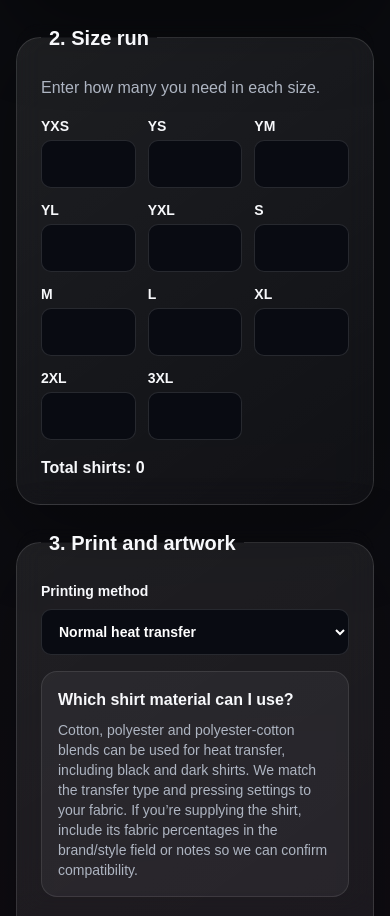
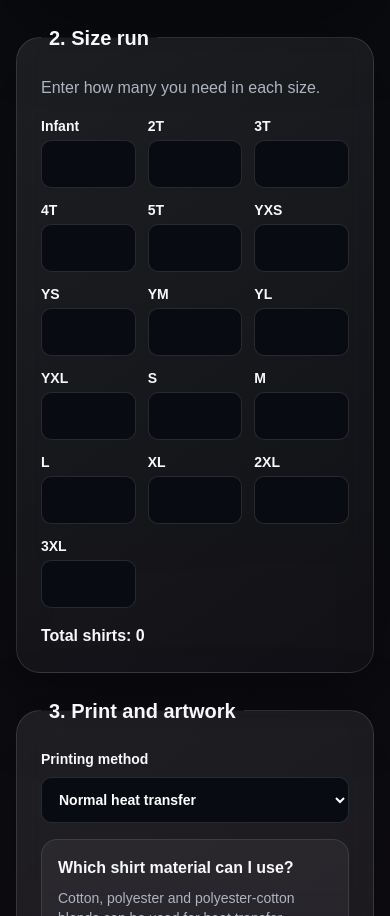
Before and after one commit to LucentPrint/lucent-print, a Next.js app: page /custom-studio in a window 390 px wide. Shown: the part 7537-8453 px from the top of the page. Built offline with nearby package versions, Linux system fonts and the light colour scheme; no server answers.

Commit message:
Add tiered shirt pricing by size

```diff
--- a/app/products/[slug]/page.tsx
+++ b/app/products/[slug]/page.tsx
@@ -54,7 +54,7 @@ export default async function Page({ params }: { params: Promise<{ slug: string
           <p className="eyebrow">{product.collection}</p>
           <h1 className="title my-5">{product.name}</h1>
           <p className="text-3xl font-black">{coming ? "Coming soon" : money(product.price)}</p>
-          {!coming && apparel && <p className="muted mt-3">One-sided shirt prints start at $14.99 and front-and-back shirt prints start at $19.99. 2XL adds $3 and 3XL adds $5. <Link className="text-blue-300 underline" href="/pricing">View price list</Link></p>}
+          {!coming && apparel && <p className="muted mt-3">One-sided shirt prints start at $12.99 for infant, toddler and Youth XS sizes. Youth S–XL is $15.99; adult S–L is $19.99; adult XL is $21.99; 2XL is $22.99; and 3XL is $24.99. Front-and-back printing adds $5. <Link className="text-blue-300 underline" href="/pricing">View price list</Link></p>}
           <p className="muted my-6 text-lg">{product.description}</p>
           <div className="grid grid-cols-2 gap-3">
             <div className="glass rounded-xl p-4"><small className="eyebrow">Material</small><b className="block">{product.material}</b></div>
--- a/lib/custom-pricing.ts
+++ b/lib/custom-pricing.ts
@@ -1,23 +1,9 @@
 import type { Product } from "./types";
 
-export const SHIRT_SIZES = ["YXS", "YS", "YM", "YL", "YXL", "S", "M", "L", "XL", "2XL", "3XL"] as const;
+export const SHIRT_SIZES = ["Infant", "2T", "3T", "4T", "5T", "YXS", "YS", "YM", "YL", "YXL", "S", "M", "L", "XL", "2XL", "3XL"] as const;
 export const PRINT_PLACEMENTS = ["Front — full chest", "Front — left chest", "Large front", "Full back", "Sleeve"] as const;
 export type PrintMethod = "heat-transfer" | "sublimation";
 export type PrintLayout = "front" | "back" | "large-front" | "front-back";
-export const SHIRT_PRICES = {
-  "heat-transfer": {
-    adult: { front: 14.99, back: 14.99, "front-back": 19.99 },
-    youth: { front: 14.99, back: 14.99, "front-back": 19.99 },
-    teamAdult: { front: 14.99, "front-back": 19.99 },
-    teamYouth: { front: 14.99, "front-back": 19.99 },
-  },
-  sublimation: {
-    adult: { front: 14.99, back: 14.99, "large-front": 14.99, "front-back": 19.99 },
-    youth: { front: 14.99, back: 14.99, "front-back": 19.99 },
-    teamAdult: { front: 14.99, "front-back": 19.99 },
-    teamYouth: { front: 14.99, "front-back": 19.99 },
-  },
-} as const;
 export const DRINKWARE = [
   { name: "20 oz Water Bottle", price: 24.99, bulkMinimum: 10, bulkPrice: 18, description: "Stainless, double-wall insulated. Full wrap. Handle lid + splash-proof lid, 2 straws, brush and gift box." },
   { name: "20 oz Skinny Tumbler", price: 19.99, bulkMinimum: 10, bulkPrice: 19.99, description: "Stainless, insulated, straight wall. Full wrap. Lid, straw and gift box." },
@@ -26,15 +12,18 @@ export const DRINKWARE = [
 ] as const;
 
 export function shirtUnitPrice(method: PrintMethod, size: string, layout: PrintLayout, quantity = 1, supply = "lucent"): number | null {
+  void quantity;
   if (!(SHIRT_SIZES as readonly string[]).includes(size)) return null;
   if (supply === "customer" && method === "sublimation") return null;
-  const youth = size.startsWith("Y");
-  const prices = SHIRT_PRICES[method];
-  const standard: Partial<Record<PrintLayout, number>> = youth ? prices.youth : prices.adult;
-  const team: Partial<Record<PrintLayout, number>> = youth ? prices.teamYouth : prices.teamAdult;
-  const base = quantity >= 12 ? team[layout] ?? standard[layout] : standard[layout];
-  if (base == null) return null;
-  return Math.round((base + (size === "2XL" ? 3 : size === "3XL" ? 5 : 0)) * 100) / 100;
+  if (method === "heat-transfer" && layout === "large-front") return null;
+  if (method === "sublimation" && layout === "large-front" && ["Infant", "2T", "3T", "4T", "5T", "YXS", "YS", "YM", "YL", "YXL"].includes(size)) return null;
+  const oneSided = ["Infant", "2T", "3T", "4T", "5T", "YXS"].includes(size) ? 12.99
+    : ["YS", "YM", "YL", "YXL"].includes(size) ? 15.99
+    : ["S", "M", "L"].includes(size) ? 19.99
+    : size === "XL" ? 21.99
+    : size === "2XL" ? 22.99
+    : 24.99;
+  return Math.round((oneSided + (layout === "front-back" ? 5 : 0)) * 100) / 100;
 }
 
 export function layoutForPlacements(placements: string[]): PrintLayout | null {
--- a/scripts/check-price-list.mjs
+++ b/scripts/check-price-list.mjs
@@ -23,20 +23,18 @@ function load(file, mocks = {}) {
 }
 const p = load('lib/custom-pricing.ts');
 for (const [method, size, layout, quantity, expected] of [
-  ['sublimation','S','front',1,14.99],['sublimation','S','back',1,14.99],['sublimation','S','large-front',1,14.99],['sublimation','S','front-back',1,19.99],
-  ['sublimation','YXS','front',1,14.99],['sublimation','YXL','back',1,14.99],['sublimation','YS','front-back',1,19.99],
-  ['sublimation','S','front',12,14.99],['sublimation','S','front-back',12,19.99],['sublimation','YS','front',12,14.99],['sublimation','YS','front-back',12,19.99],
-  ['heat-transfer','S','front',1,14.99],['heat-transfer','S','back',1,14.99],['heat-transfer','S','front-back',1,19.99],
-  ['heat-transfer','YS','front',1,14.99],['heat-transfer','YXL','back',1,14.99],['heat-transfer','YS','front-back',1,19.99],
-  ['heat-transfer','S','front',12,14.99],['heat-transfer','S','front-back',12,19.99],['heat-transfer','YS','front',12,14.99],['heat-transfer','YS','front-back',12,19.99],
-  ['heat-transfer','2XL','front',1,17.99],['sublimation','3XL','front-back',12,24.99],
-  ['heat-transfer','S','front',11,14.99],['sublimation','S','back',12,14.99],['heat-transfer','S','large-front',1,null],
+  ['sublimation','Infant','front',1,12.99],['sublimation','2T','front-back',1,17.99],['sublimation','YXS','front',1,12.99],
+  ['sublimation','YS','front',1,15.99],['sublimation','YXL','back',1,15.99],['sublimation','YS','front-back',1,20.99],
+  ['sublimation','S','front',1,19.99],['sublimation','S','back',1,19.99],['sublimation','S','large-front',1,19.99],['sublimation','S','front-back',1,24.99],
+  ['heat-transfer','S','front',12,19.99],['heat-transfer','L','front-back',12,24.99],['heat-transfer','XL','front',1,21.99],['heat-transfer','XL','front-back',1,26.99],
+  ['heat-transfer','2XL','front',1,22.99],['sublimation','2XL','front-back',12,27.99],['heat-transfer','3XL','front',1,24.99],['sublimation','3XL','front-back',12,29.99],
+  ['heat-transfer','S','large-front',1,null],['sublimation','YXL','large-front',1,null],
 ]) assert.equal(p.shirtUnitPrice(method,size,layout,quantity),expected,JSON.stringify([method,size,layout,quantity]));
-assert.equal(p.shirtUnitPrice('heat-transfer','S','front',12,'customer'),14.99);
-assert.equal(p.shirtUnitPrice('heat-transfer','3XL','front-back',1,'customer'),24.99);
+assert.equal(p.shirtUnitPrice('heat-transfer','S','front',12,'customer'),19.99);
+assert.equal(p.shirtUnitPrice('heat-transfer','3XL','front-back',1,'customer'),29.99);
 assert.equal(p.shirtUnitPrice('sublimation','S','front',1,'customer'),null);
 const input = {method:'heat-transfer',quantities:{S:6,YS:4,'2XL':2},placements:['Front — full chest'],supply:'lucent',garment:'tshirt',artwork:'design'};
-assert.equal(p.customShirtEstimate(input).total,200.88); // Base prices plus 2XL surcharges and one design fee.
+assert.equal(p.customShirtEstimate(input).total,244.88); // Mixed size tiers plus one design fee.
 assert.equal(p.customShirtEstimate({...input,artwork:'complex'}).total,null);
 assert.equal(p.customShirtEstimate({...input,garment:'hoodie'}).total,null);
 assert.equal(p.customShirtEstimate({...input,placements:['Sleeve']}).total,null);
@@ -49,21 +47,21 @@ const mocks = {'next/server':{NextResponse:{json:(body,options)=>({body,status:o
 async function run() {
  const route=load('app/api/custom-orders/route.ts',mocks);
  async function send(method,color,extra={}){inserted=null;const form=new FormData();Object.entries({name:'Local test',email:'test@example.invalid',phone:'test',description:'Local test',print_method:method,shirt_color:color,shirt_supply:'lucent',garment_type:'tshirt',artwork_status:'design',personalization:'individual',size_run:JSON.stringify(input.quantities),placements:JSON.stringify(input.placements),...extra}).forEach(([k,v])=>form.set(k,v));return route.POST({formData:async()=>form});}
- assert.equal((await send('heat-transfer','Black')).status,200);assert.equal(inserted.estimate,200.88);
-assert.equal((await send('sublimation','White',{size_run:'{"S":1}'})).status,200);assert.equal(inserted.estimate,29.99);
+ assert.equal((await send('heat-transfer','Black')).status,200);assert.equal(inserted.estimate,244.88);
+assert.equal((await send('sublimation','White',{size_run:'{"S":1}'})).status,200);assert.equal(inserted.estimate,34.99);
  assert.equal((await send('sublimation','Black')).status,400);assert.equal(inserted,null);
  for(const size_run of ['null','[]','{"S":-1}','{"S":1.5}','{"INVALID":2}'])assert.equal((await send('heat-transfer','Black',{size_run})).status,400);
  assert.equal((await send('heat-transfer','Black',{garment_type:'hoodie'})).status,200);assert.equal(inserted.estimate,null);
  const checkout=load('app/api/checkout/stripe/route.ts',mocks);
  const items=[{id:product.id,quantity:6,selectedColor:'S'},{id:product.id,quantity:4,selectedColor:'YS'},{id:product.id,quantity:2,selectedColor:'2XL'}];
  assert.equal((await checkout.POST({json:async()=>({items,paymentPlan:'full'})})).status,200);
- assert.equal(stripeSession.line_items.map(l=>l.price_data.unit_amount).join(','),'1999,1999,2299');
- assert.equal(stripeSession.metadata.full_order_total,'245.88');
+ assert.equal(stripeSession.line_items.map(l=>l.price_data.unit_amount).join(','),'2499,2099,2799');
+ assert.equal(stripeSession.metadata.full_order_total,'289.88');
  assert.equal((await checkout.POST({json:async()=>({items,paymentPlan:'deposit',promoCode:'LUCENTP'})})).status,200);
- assert.equal(stripeSession.line_items.map(l=>l.price_data.unit_amount).join(','),'999,999,1150');
- assert.equal(stripeSession.metadata.apparel_balance_due,'122.98');
+ assert.equal(stripeSession.line_items.map(l=>l.price_data.unit_amount).join(','),'1250,1000,1350');
+ assert.equal(stripeSession.metadata.apparel_balance_due,'141.94');
  assert.equal((await checkout.POST({json:async()=>({items:[{id:product.id,quantity:1,selectedColor:'4XL'}]})})).status,400);
  assert.equal((await checkout.POST({json:async()=>({items:[{id:product.id,quantity:30,selectedColor:'S'},{id:product.id,quantity:30,selectedColor:'M'}]})})).status,400);
- console.log('PASS: base shirt prices with 2XL/3XL surcharges, mixed sizes, BYO, one design fee, included personalization, quote-only options, request validation, Stripe totals/deposits/promo and inventory. All services mocked; no live orders or payments.');
+ console.log('PASS: infant, youth and adult shirt tiers with large-size charges, mixed sizes, BYO, one design fee, included personalization, quote-only options, request validation, Stripe totals/deposits/promo and inventory. All services mocked; no live orders or payments.');
 }
 run().catch(error=>{console.error(error);process.exitCode=1;});
```
Also changed, not shown: app/pricing/page.tsx (+3 -10 lines), 2 other files (tests, documents, lock files or other folders).
